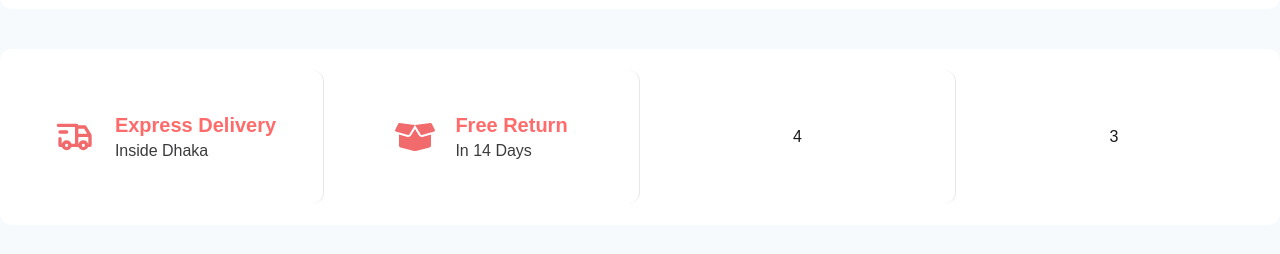
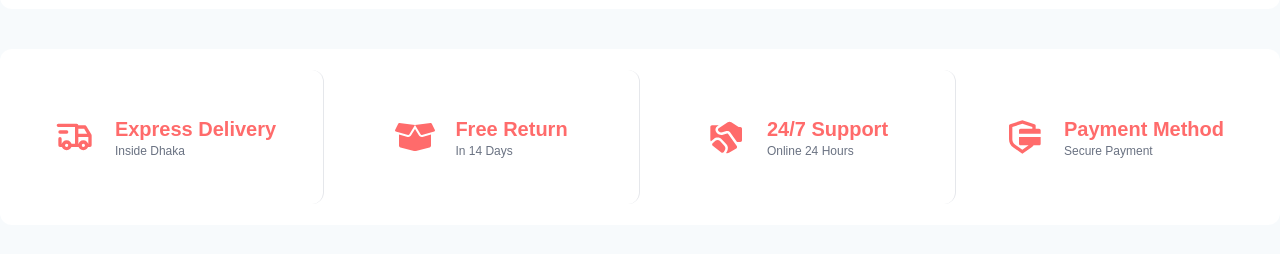
Before and after one commit to mjh-shikder/A-09-Toy-Kingdom-Web-App, a React (Vite) app: page / in a window 1280 px wide. Shown: the part 1759-2013 px from the top of the page. Built offline with nearby package versions, Linux system fonts and the light colour scheme; a web font is replaced by a local one.

Commit message:
our features section added

```diff
--- a/src/components/OurFeatures.jsx
+++ b/src/components/OurFeatures.jsx
@@ -2,33 +2,46 @@ import React from "react";
 import MyContainer from "./MyContainer";
 import { TbTruckDelivery, TbTruckLoading } from "react-icons/tb";
 import { FaBoxOpen } from "react-icons/fa";
+import { RiSecurePaymentFill, RiShakeHandsFill } from "react-icons/ri";
 
 const OurFeatures = () => {
   return (
     <div className="flex justify-between items-center bg-base-100 mt-10 rounded-xl p-2 h-44">
-      <div className="w-3/12 h-10/12 border-r border-gray-200 rounded-xl flex items-center justify-center gap-5">
+      <div className="w-3/12 h-10/12 border-r border-gray-200 rounded-xl flex items-center justify-center gap-5 text-primary hover:text-secondary ">
         <div>
-          <TbTruckDelivery color="#f16a6c" size={40}></TbTruckDelivery>
+          <TbTruckDelivery size={40}></TbTruckDelivery>
         </div>
-        <div className="text-primary ">
-          <h3 className="textsecon font-semibold text-xl ">Express Delivery</h3>
-          <p className="text-accent ">Inside Dhaka</p>
+        <div className="">
+          <h3 className="font-semibold text-xl ">Express Delivery</h3>
+          <p className="text-base-300 text-xs">Inside Dhaka</p>
         </div>
       </div>
-      <div className="w-3/12 h-10/12 border-r border-gray-200 rounded-xl flex items-center justify-center gap-5 ">
+      <div className="w-3/12 h-10/12 border-r border-gray-200 rounded-xl flex items-center justify-center gap-5 text-primary hover:text-secondary ">
         <div>
-          <FaBoxOpen color="#f16a6c" size={40}></FaBoxOpen>
+          <FaBoxOpen size={40}></FaBoxOpen>
         </div>
-        <div className="text-primary ">
-          <h3 className="textsecon font-semibold text-xl ">Free Return</h3>
-          <p className="text-accent ">In 14 Days</p>
+        <div className="">
+          <h3 className="font-semibold text-xl ">Free Return</h3>
+          <p className="text-base-300 text-xs">In 14 Days</p>
         </div>
       </div>
-      <div className="w-3/12 h-10/12 border-r border-gray-200 rounded-xl flex items-center justify-center gap-5">
-        4
+      <div className="w-3/12 h-10/12 border-r border-gray-200 rounded-xl flex items-center justify-center gap-5 text-primary hover:text-secondary ">
+        <div>
+          <RiShakeHandsFill size={40}></RiShakeHandsFill>
+        </div>
+        <div className="">
+          <h3 className="font-semibold text-xl ">24/7 Support</h3>
+          <p className="text-base-300 text-xs ">Online 24 Hours</p>
+        </div>
       </div>
-      <div className="w-3/12 h-10/12  rounded-xl flex items-center justify-center gap-5 ">
-        3
+      <div className="w-3/12 h-10/12 rounded-xl flex items-center justify-center gap-5 text-primary hover:text-secondary ">
+        <div>
+          <RiSecurePaymentFill size={40}></RiSecurePaymentFill>
+        </div>
+        <div className="">
+          <h3 className="font-semibold text-xl ">Payment Method</h3>
+          <p className="text-base-300 text-xs ">Secure Payment</p>
+        </div>
       </div>
     </div>
   );
--- a/src/index.css
+++ b/src/index.css
@@ -15,7 +15,8 @@
   --color-accent: #3b3a3c;
   --color-base-100: #FFFFFF;
   --color-base-200: #F7FAFC;
-  --color-base-300: #E2E8F0;
+  --color-base-300: #6a7282;
+
 
 }
 
```
